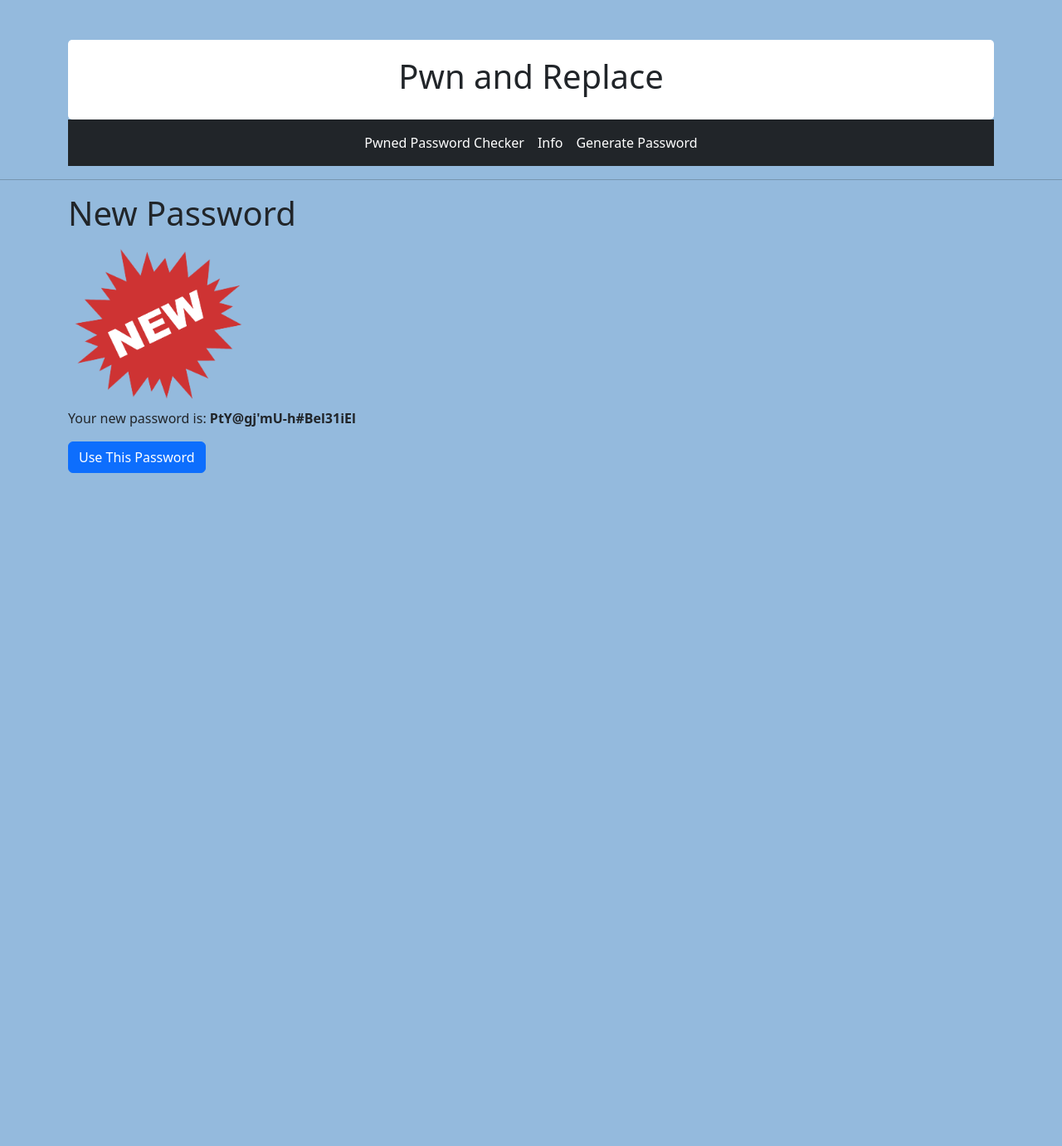
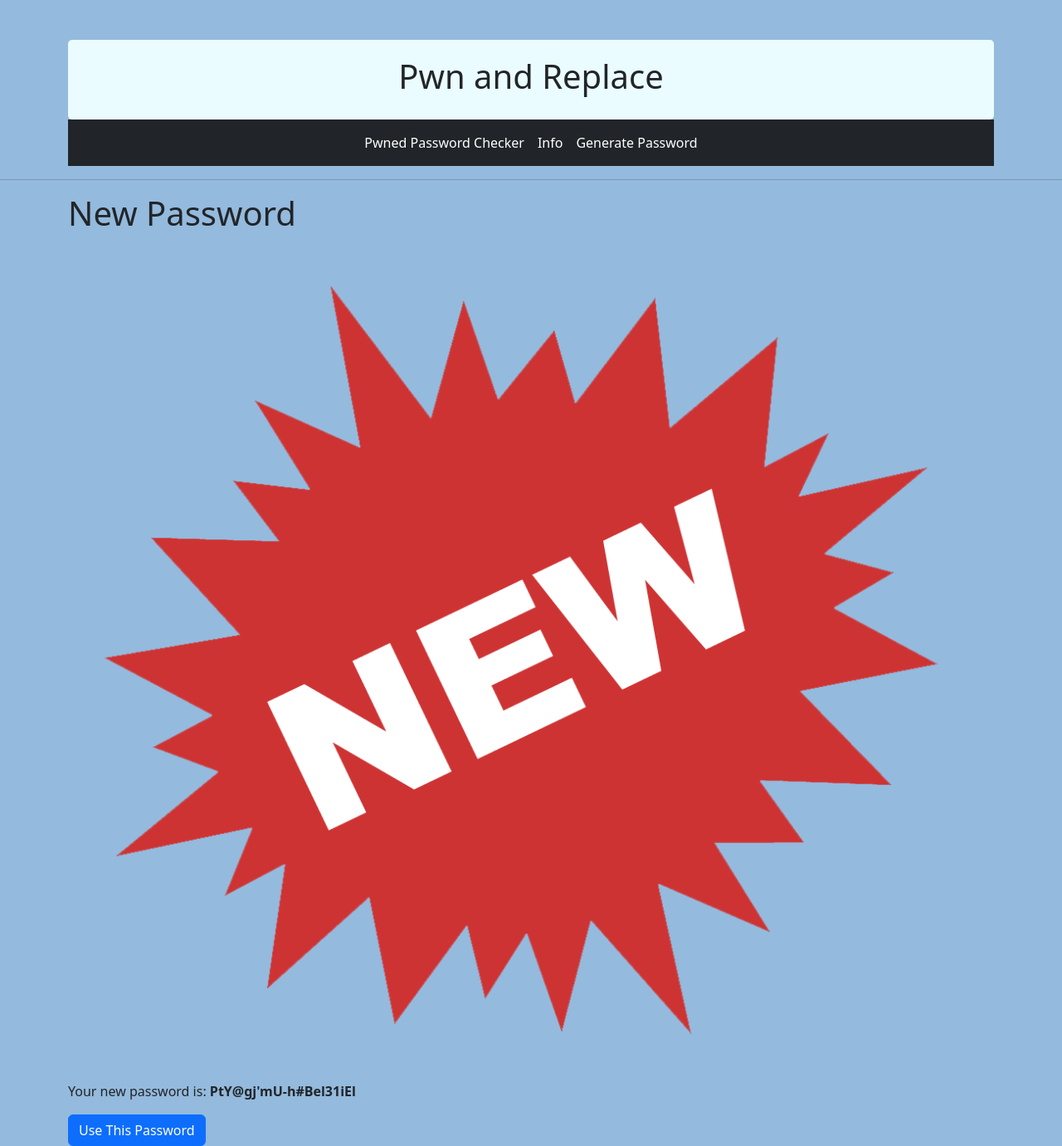
Before and after one commit to Strawberry64/PwnAndReplace, a Flask app: page /password in a window 1280 px wide. Shown: the whole page at 83% size. Before the commit the page ends 570 px from the top, so only its background shows below. Run offline with Flask 3, Linux system fonts and the light colour scheme; some libraries are stand-ins or nearby versions.

Commit message:
Small Color Adjustments to CSS

```diff
--- a/templates/password.html
+++ b/templates/password.html
@@ -25,18 +25,20 @@ Date: May 14, 2024
             display: block;
         }
         .header-bg {
-            background-color: white;
+            background-color: rgb(234, 252, 255);
             padding: 20px;
             border-radius: 5px;
         }
         img {
             display: block;
-            max-width: 20%;
+            margin-left: auto;
+            margin-right: auto;
+            max-width: 100%;
             height: auto;
         }
         .navbar-nav .nav-link:hover {
             color: #fff; /* Change text color on hover */
-            background-color: rgba(255,255,255,0.1); /* Change background color on hover */
+            background-color: rgb(121, 173, 221); /* Change background color on hover */
             border-radius: 5px; /* Optional: Add border-radius for a rounded effect */
         }
     </style>
```
